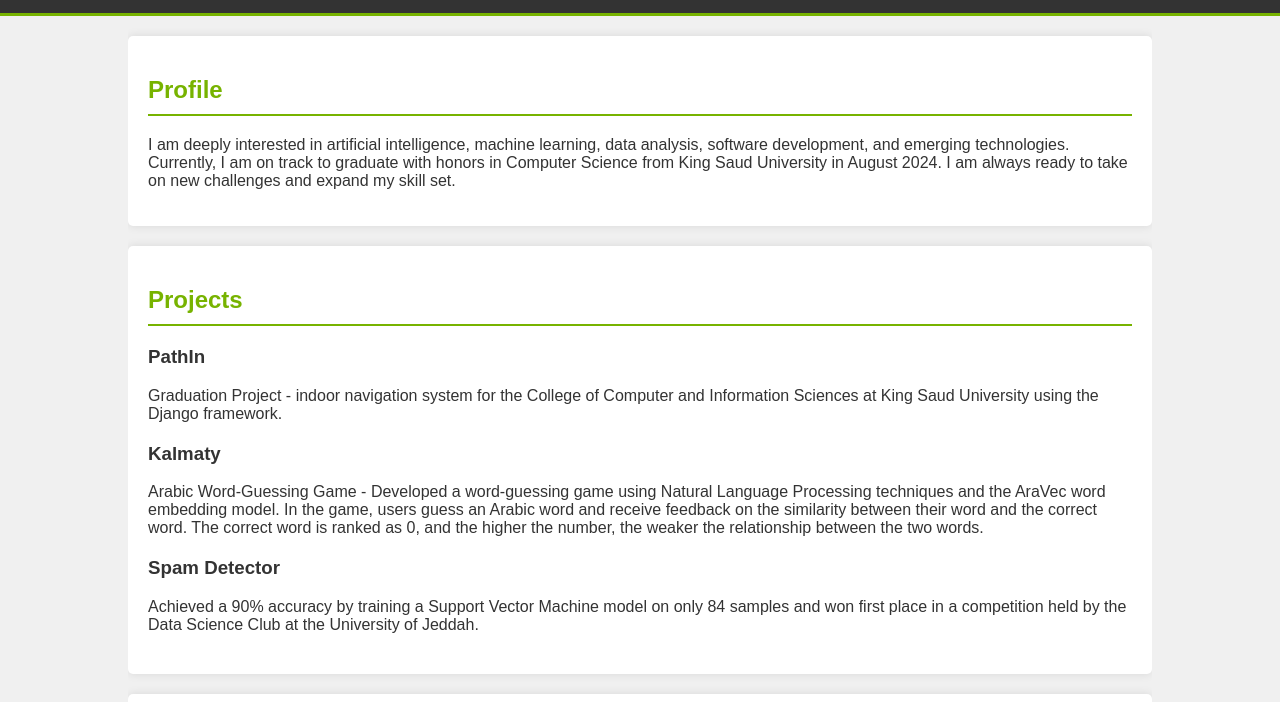
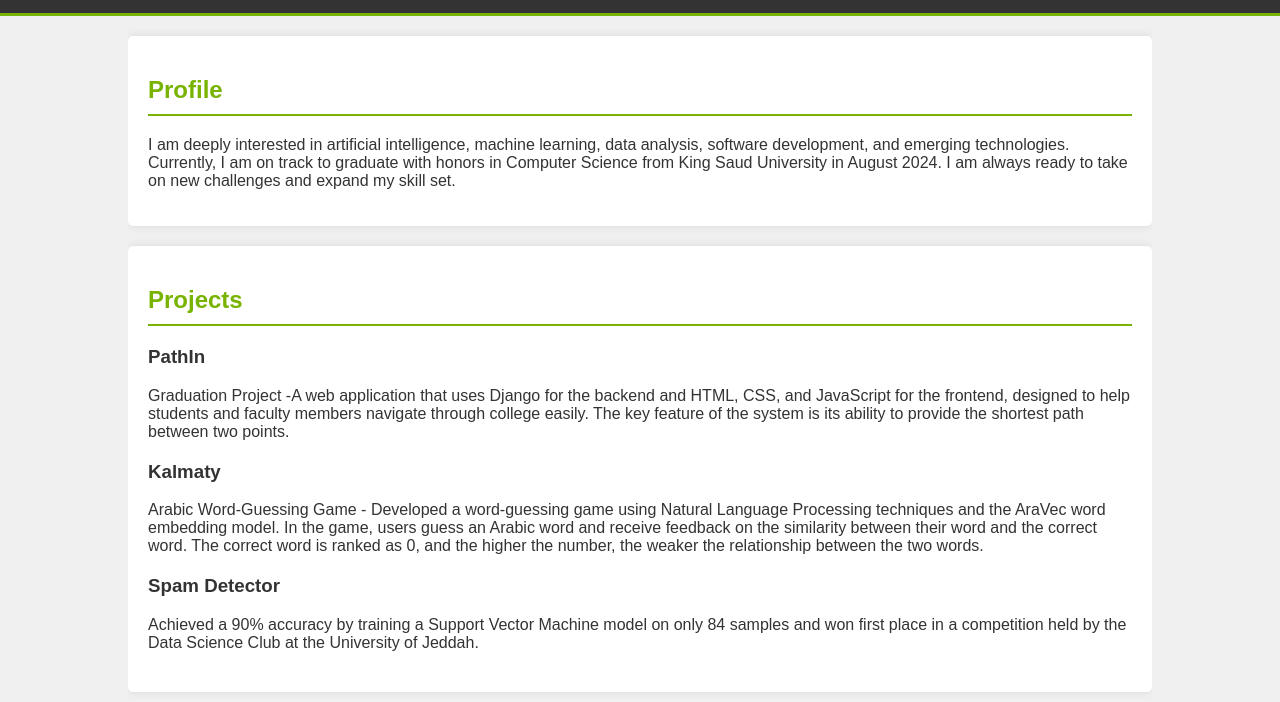
Before and after one commit to The102010/portfolio, a plain HTML site: page index.html in a window 1280 px wide. Shown: the part 98-800 px from the top of the page. Drawn offline with Linux system fonts and the light colour scheme.

Commit message:
Update index.html

```diff
--- a/index.html
+++ b/index.html
@@ -35,8 +35,10 @@
                     <div class="project">
                         <h3><a href="https://path-in.com/" target="_blank">PathIn</a></h3>
                         <p>
-                            Graduation Project - indoor navigation system for the College of Computer and
-                            Information Sciences at King Saud University using the Django framework.
+                            Graduation Project -A web application that uses Django for the backend and HTML,
+                            CSS, and JavaScript for the frontend, designed to help students and faculty
+                            members navigate through college easily. The key feature of the system is its
+                            ability to provide the shortest path between two points.
                         </p>
                     </div>
                     <div class="project">
```
